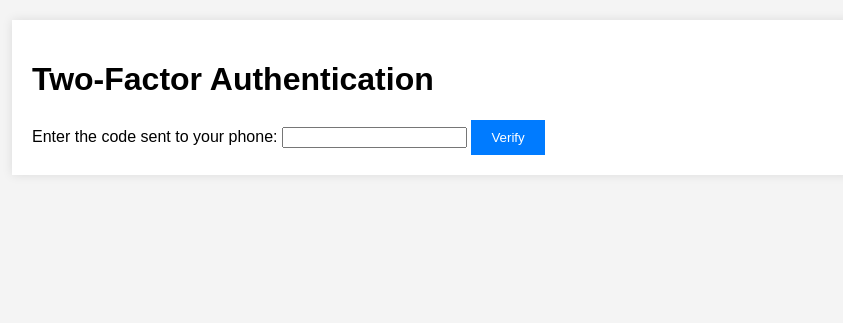
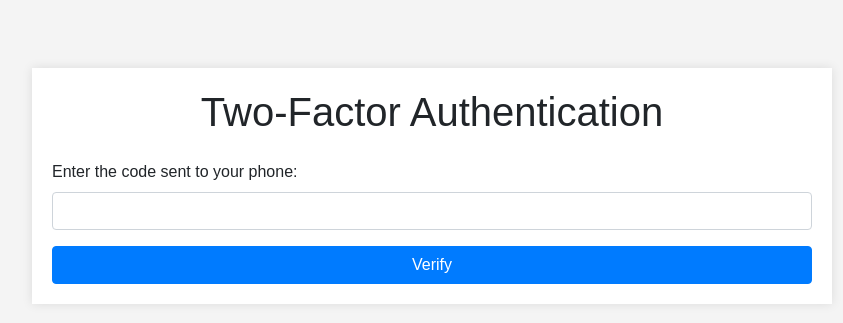
Before and after one commit to Symphatic/AIBDS, a Flask app: page /verify_2fa in a window 1280 px wide. Shown: the top 323 px of the page, without its empty margins (208-1051 px from the left). Run offline with Flask 3, Linux system fonts and the light colour scheme; some libraries are stand-ins or nearby versions.

Commit message:
Update verify_2fa.html

```diff
--- a/templates/verify_2fa.html
+++ b/templates/verify_2fa.html
@@ -4,16 +4,25 @@
     <meta charset="UTF-8">
     <meta name="viewport" content="width=device-width, initial-scale=1.0">
     <title>2FA Verification</title>
+    <!-- Bootstrap CSS -->
+    <link href="https://stackpath.bootstrapcdn.com/bootstrap/4.5.2/css/bootstrap.min.css" rel="stylesheet">
     <link rel="stylesheet" href="{{ url_for('static', filename='style.css') }}">
 </head>
 <body>
-    <div class="container">
-        <h1>Two-Factor Authentication</h1>
-        <form method="POST" action="{{ url_for('verify_2fa') }}">
-            <label for="code">Enter the code sent to your phone:</label>
-            <input type="text" name="code" required>
-            <button type="submit">Verify</button>
+    <div class="container mt-5">
+        <h1 class="text-center">Two-Factor Authentication</h1>
+        <form method="POST" action="{{ url_for('verify_2fa') }}" class="mt-4">
+            <div class="form-group">
+                <label for="code">Enter the code sent to your phone:</label>
+                <input type="text" name="code" class="form-control" required>
+            </div>
+            <button type="submit" class="btn btn-primary btn-block">Verify</button>
         </form>
     </div>
+
+    <!-- Bootstrap JS and dependencies (optional but recommended) -->
+    <script src="https://code.jquery.com/jquery-3.5.1.slim.min.js"></script>
+    <script src="https://cdn.jsdelivr.net/npm/@popperjs/core@2.9.2/dist/umd/popper.min.js"></script>
+    <script src="https://stackpath.bootstrapcdn.com/bootstrap/4.5.2/js/bootstrap.min.js"></script>
 </body>
 </html>
```
